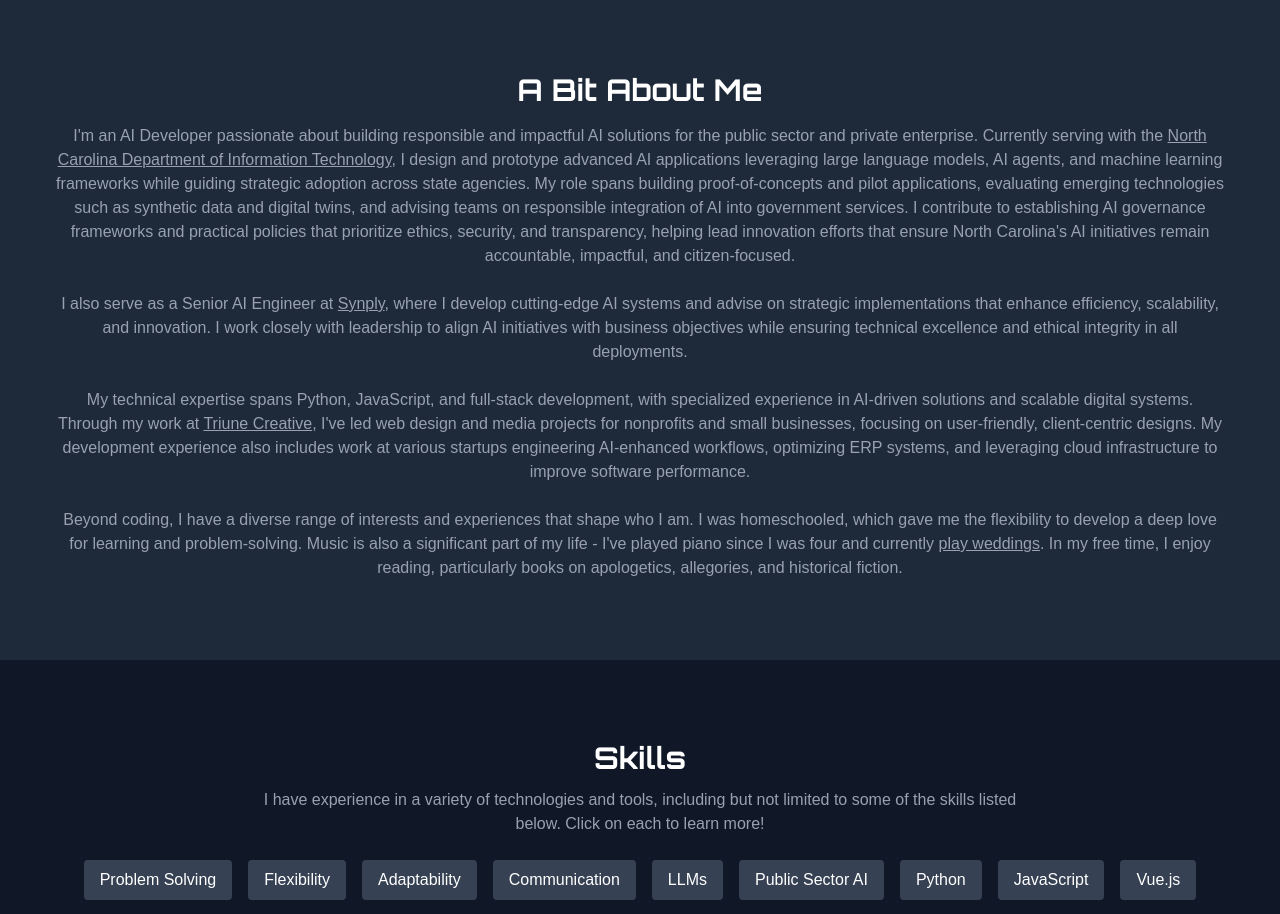
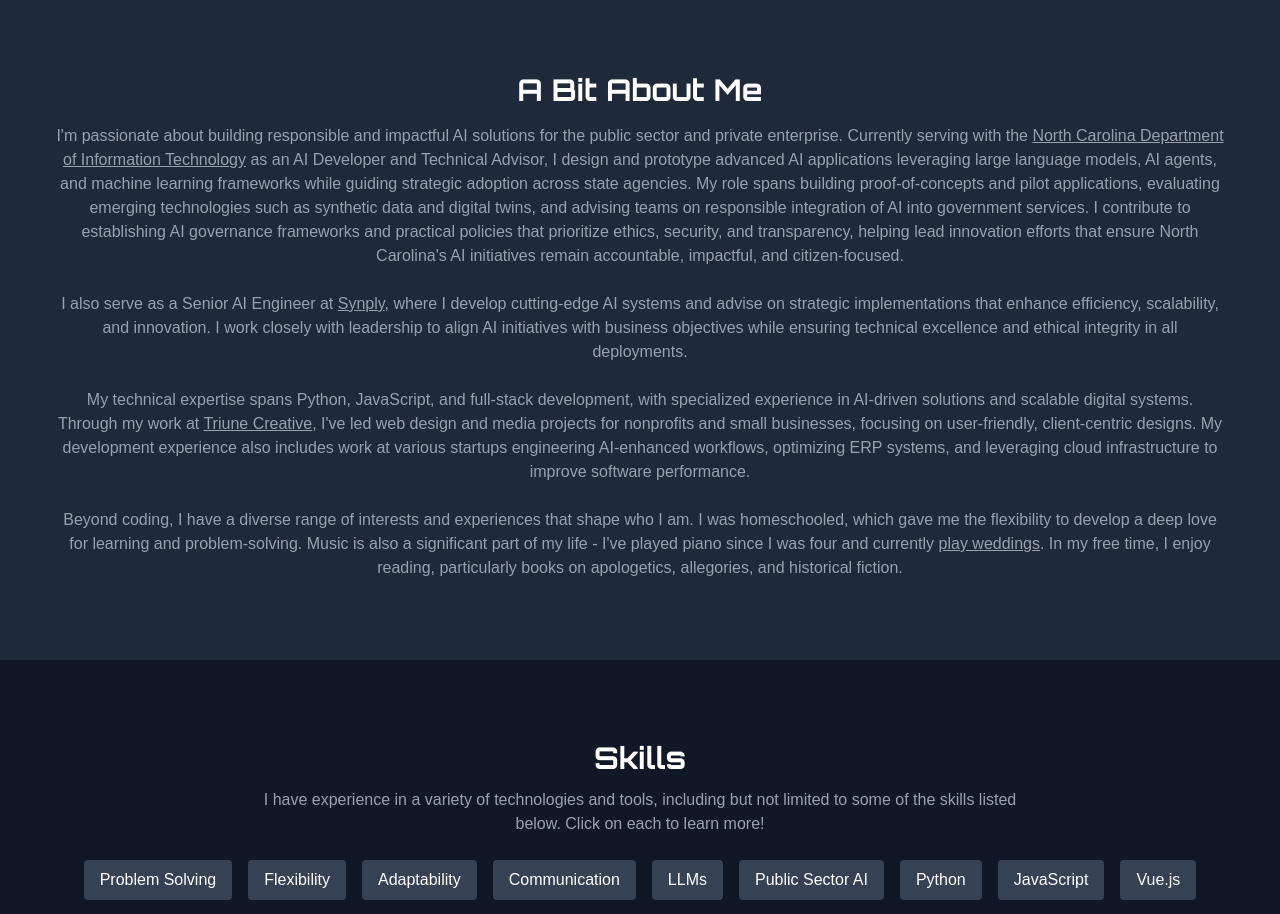
Before and after one commit to lsecyber/luke-ertzberger-website, a Vue app: page / in a window 1280 px wide. Shown: the part 1420-2334 px from the top of the page. Built offline with nearby package versions, Linux system fonts and the light colour scheme; a web font is replaced by a local one.

Commit message:
Update personal description to reflect current role and responsibilities as AI Developer and Technical Advisor at North Carolina Department of Information Technology.

```diff
--- a/src/views/HomeView.vue
+++ b/src/views/HomeView.vue
@@ -263,7 +263,7 @@ const openSkillsModal = (skill) => {
       <div class="container mx-auto text-center flex justify-center flex-col max-w-300" v-fade-in>
         <h2 class="text-3xl font-bold font-heading">A Bit About Me</h2>
         <p class="text-gray-400 mt-4 px-4">
-          I'm an AI Developer passionate about building responsible and impactful AI solutions for the public sector and private enterprise. Currently serving with the <a href="https://it.nc.gov" target="_blank" class="underline">North Carolina Department of Information Technology</a>, I design and prototype advanced AI applications leveraging large language models, AI agents, and machine learning frameworks while guiding strategic adoption across state agencies. My role spans building proof-of-concepts and pilot applications, evaluating emerging technologies such as synthetic data and digital twins, and advising teams on responsible integration of AI into government services. I contribute to establishing AI governance frameworks and practical policies that prioritize ethics, security, and transparency, helping lead innovation efforts that ensure North Carolina's AI initiatives remain accountable, impactful, and citizen-focused.
+          I'm passionate about building responsible and impactful AI solutions for the public sector and private enterprise. Currently serving with the <a href="https://it.nc.gov" target="_blank" class="underline">North Carolina Department of Information Technology</a> as an AI Developer and Technical Advisor, I design and prototype advanced AI applications leveraging large language models, AI agents, and machine learning frameworks while guiding strategic adoption across state agencies. My role spans building proof-of-concepts and pilot applications, evaluating emerging technologies such as synthetic data and digital twins, and advising teams on responsible integration of AI into government services. I contribute to establishing AI governance frameworks and practical policies that prioritize ethics, security, and transparency, helping lead innovation efforts that ensure North Carolina's AI initiatives remain accountable, impactful, and citizen-focused.
           <br><br>
           I also serve as a Senior AI Engineer at <a href="https://synply.io" target="_blank" class="underline">Synply</a>, where I develop cutting-edge AI systems and advise on strategic implementations that enhance efficiency, scalability, and innovation. I work closely with leadership to align AI initiatives with business objectives while ensuring technical excellence and ethical integrity in all deployments.
           <br><br>
```
